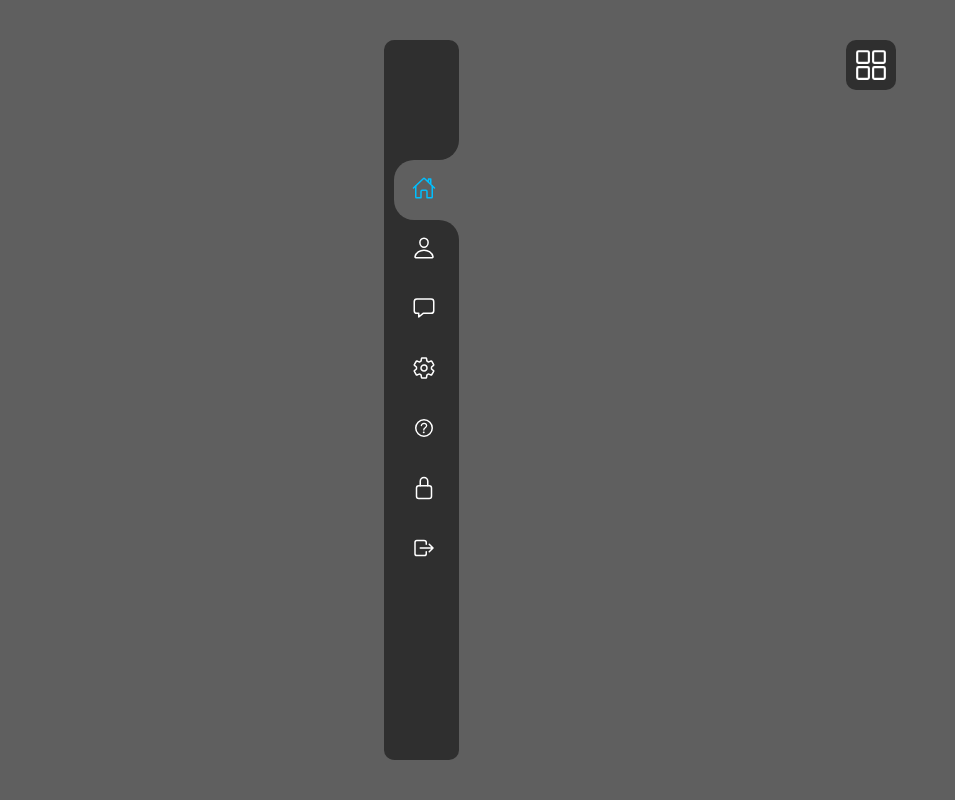
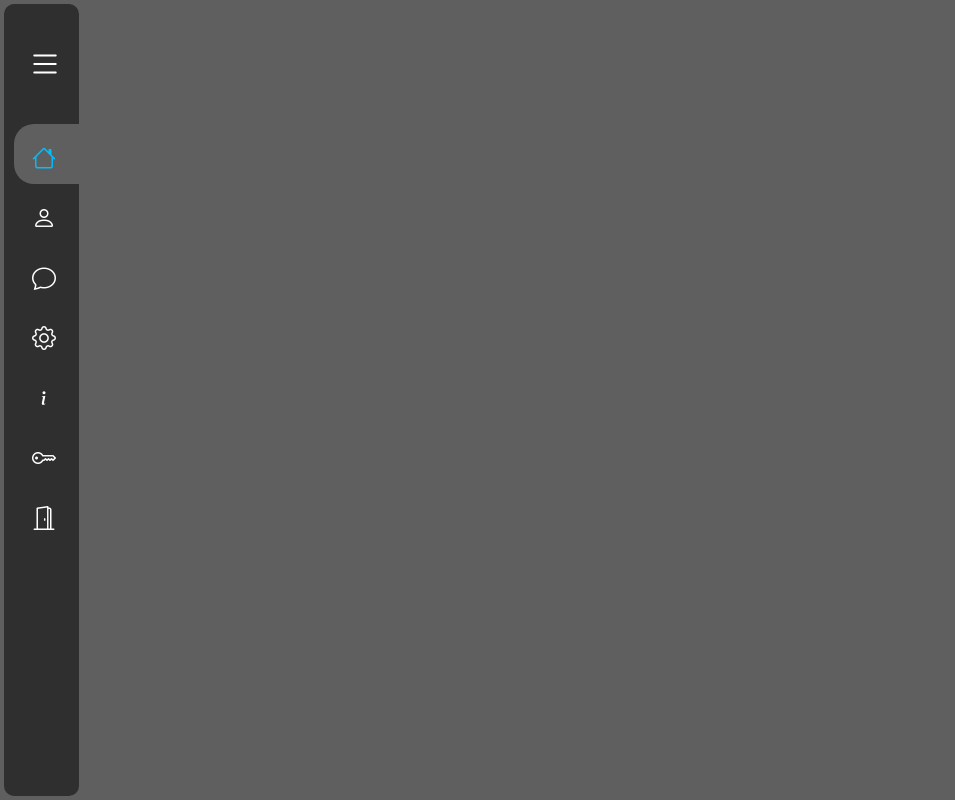
Before and after one commit to svemargit/web_template, a plain HTML site: page src/home_menu/index.html in a window 1280 px wide. Both pictures are taken after a click on the item "Home". Shown: the whole page, without its empty margins (0-955 px from the left). Drawn offline with nearby package versions, Linux system fonts and the light colour scheme.

Commit message:
home menu adjustments

```diff
--- a/src/home_menu/index.html
+++ b/src/home_menu/index.html
@@ -4,18 +4,17 @@
     <meta charset="UTF-8">
     <meta name="viewport" content="width=device-width, initial-scale=1.0">
     <title>Responsive Menu</title>
-    <script type="text/javascript" nonce="108b3113ddb0435dbeffe7a6334" src="//local.adguard.org?ts=1693143202891&amp;type=content-script&amp;dmn=cdn.discordapp.com&amp;url=https%3A%2F%2Fcdn.discordapp.com%2Fattachments%2F1133001681223811144%2F1133005401227538432%2Findex.html&amp;app=com.apple.Safari&amp;css=3&amp;js=1&amp;rel=1&amp;rji=1&amp;sbe=1"></script>
-<script type="text/javascript" nonce="108b3113ddb0435dbeffe7a6334" src="//local.adguard.org?ts=1693143202891&amp;name=Web%20of%20Trust&amp;name=AdGuard%20Popup%20Blocker&amp;name=AdGuard%20Extra&amp;type=user-script"></script><link rel="stylesheet" href="main.css">
+    <link rel="stylesheet" href="main.css">
+    <link href="https://cdn.jsdelivr.net/npm/bootstrap-icons@1.10.5/font/bootstrap-icons.css" rel="stylesheet">
 </head>
 <body>
+
     <div class="display">
         <div class="navigation">
             <ul>
                 <li class="list active">
-                    <b></b>
-                    <b></b>
                     <a href="#">
-                        <span class="icon"><ion-icon name="home-outline"></ion-icon></span>
+                        <span class="bi bi-house icon"></span>
                         <span class="title">Home</span>
                     </a>
                 </li>
@@ -23,7 +22,7 @@
                     <b></b>
                     <b></b>
                     <a href="#">
-                        <span class="icon"><ion-icon name="person-outline"></ion-icon></span>
+                        <span class="bi bi-person icon"></span>
                         <span class="title">Profile</span>
                     </a>
                 </li>
@@ -31,7 +30,7 @@
                     <b></b>
                     <b></b>
                     <a href="#">
-                        <span class="icon"><ion-icon name="chatbox-outline"></ion-icon></span>
+                        <span class="bi bi-chat icon"></span>
                         <span class="title">Messages</span>
                     </a>
                 </li>
@@ -39,7 +38,7 @@
                     <b></b>
                     <b></b>
                     <a href="#">
-                        <span class="icon"><ion-icon name="settings-outline"></ion-icon></span>
+                        <span class="bi bi-gear icon"></span>
                         <span class="title">Settings</span>
                     </a>
                 </li>
@@ -47,7 +46,7 @@
                     <b></b>
                     <b></b>
                     <a href="#">
-                        <span class="icon"><ion-icon name="help-circle-outline"></ion-icon></span>
+                        <span class="bi bi-info icon"></span>
                         <span class="title">Help</span>
                     </a>
                 </li>
@@ -55,7 +54,7 @@
                     <b></b>
                     <b></b>
                     <a href="#">
-                        <span class="icon"><ion-icon name="lock-closed-outline"></ion-icon></span>
+                        <span class="bi bi-key icon"></span>
                         <span class="title">Password</span>
                     </a>
                 </li>
@@ -63,40 +62,17 @@
                     <b></b>
                     <b></b>
                     <a href="#">
-                        <span class="icon"><ion-icon name="log-out-outline"></ion-icon></span>
+                        <span class="bi bi-door-open icon"></span>
                         <span class="title">Sing Out</span>
                     </a>
                 </li>
             </ul>
         </div>
         <div class="toggle">
-            <ion-icon name="grid-outline" class="open"></ion-icon>
-            <ion-icon name="close-circle-outline" class="close"></ion-icon>
+            <span name="grid-outline" class="open bi bi-list"></span>
+            <span name="close-circle-outline" class="close bi bi-x"></span>
         </div>
     </div>
-
-    <script type="module" src="https://unpkg.com/ionicons@7.1.0/dist/ionicons/ionicons.esm.js"></script>
-    <script nomodule src="https://unpkg.com/ionicons@7.1.0/dist/ionicons/ionicons.js"></script>
-    <script>
-
-        let menuToggle = document.querySelector('.toggle');
-        let navigation = document.querySelector('.navigation');
-
-        menuToggle.onclick = function(){
-            menuToggle.classList.toggle('active');
-            navigation.classList.toggle('active');
-        }
-
-        let list = document.querySelectorAll('.list');
-        for (let i = 0; i < list.length; i++) {
-            list[i].onclick = function(){
-                let j = 0;
-                while(j < list.length){
-                    list[j++].className = 'list';
-                }
-                list[i].className = 'list active';
-            }
-        }
-    </script>
+    <script src="main.js"></script>
 </body>
 </html>
--- a/src/home_menu/main.css
+++ b/src/home_menu/main.css
@@ -1,5 +1,3 @@
-@import url('https://fonts.googleapis.com/css2?family=Montserrat:ital,wght@0,100;0,200;0,300;0,400;0,500;0,600;0,700;0,800;0,900;1,100;1,200;1,300;1,400;1,500;1,600;1,700;1,800;1,900&display=swap');
-
 :root {
     --background: #5f5f5f;
     --menu-background: #2f2f2f;
@@ -12,12 +10,11 @@
     margin: 0;
     padding: 0;
     box-sizing: border-box;
-    font-family: 'Montserrat', Arial, Helvetica;
+    font-family: 'Montserrat', Arial, Helvetica, serif;
     font-weight: 600;
 }
 
 body {
-    /*min-height: 100vh;*/
     display: flex;
     justify-content: center;
     align-items: center;
@@ -32,10 +29,10 @@ body {
 }
 
 .navigation {
-    position: fixed;
-    top: 40px;
-    left: 384px;
-    bottom: 40px;
+    position: absolute;
+    top: 4px;
+    left: 4px;
+    bottom: 4px;
     width: 70px;
     border-radius: 10px;
     box-sizing: initial;
@@ -46,7 +43,7 @@ body {
 }
 
 .navigation.active {
-    width: 300px;
+    width: 11em;
 }
 
 .navigation ul {
@@ -66,11 +63,9 @@ body {
     border-bottom-left-radius: 20px;
 }
 
-/**/
 .navigation ul li.active {
     background: var(--background);
 }
-/**/
 
 .navigation ul li b:nth-child(1) {
     position: absolute;
@@ -126,11 +121,9 @@ body {
     color: var(--white);
 }
 
-/**/
 .navigation ul li.active a {
     color: var(--deepSkyBlue);
 }
-/**/
 
 .icon {
     position: relative;
@@ -139,9 +132,6 @@ body {
     height: 60px;
     line-height: 70px;
     text-align: center;
-}
-
-.icon ion-icon {
     font-size: 1.5em;
 }
 
@@ -155,13 +145,12 @@ body {
 }
 
 .toggle {
-    position: fixed;
+    position: absolute;
     top: 40px;
-    right: 384px;
+    left: 20px;
     width: 50px;
     height: 50px;
     background: var(--menu-background);
-    border-radius: 10px;
     cursor: pointer;
     display: flex;
     justify-content: center;
@@ -172,19 +161,19 @@ body {
     background: var(--close);
 }
 
-.toggle ion-icon {
+.toggle span {
     position: absolute;
     color: var(--white);
     font-size: 34px;
     display: none;
 }
 
-.toggle ion-icon.open,
-.toggle.active ion-icon.close {
+.toggle span.open,
+.toggle.active span.close {
     display: block;
 }
 
-.toggle ion-icon.close,
-.toggle.active ion-icon.open {
+.toggle span.close,
+.toggle.active span.open {
     display: none;
 }
--- /dev/null
+++ b/src/home_menu/main.js
@@ -0,0 +1,18 @@
+let menuToggle = document.querySelector('.toggle');
+let navigation = document.querySelector('.navigation');
+
+menuToggle.onclick = function(){
+    menuToggle.classList.toggle('active');
+    navigation.classList.toggle('active');
+}
+
+let list = document.querySelectorAll('.list');
+for (let i = 0; i < list.length; i++) {
+    list[i].onclick = function(){
+        let j = 0;
+        while(j < list.length){
+            list[j++].className = 'list';
+        }
+        list[i].className = 'list active';
+    }
+}
```
Also changed, not shown: src/complete/index.html (added, +10 -0 lines), 1 other file.
